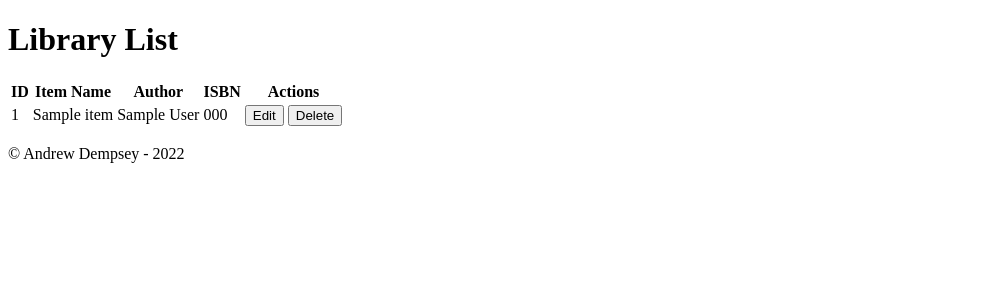
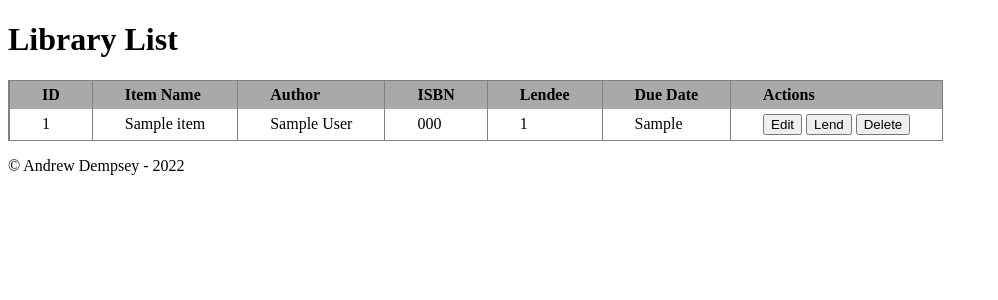
Before and after one commit to JA-Dempsey/LibraryProject, a Flask app: page / in a window 1280 px wide. Shown: the part 88-388 px from the top of the page, without its empty margins (0-998 px from the left). Run offline with Flask 2, Linux system fonts and the light colour scheme; tables that the repository leaves empty or names only in its code hold one stand-in row (values such as "Sample post"); some libraries are stand-ins or nearby versions.

Commit message:
- Added lend and modified list_view

```diff
--- a/static/main.css
+++ b/static/main.css
@@ -18,3 +18,24 @@
     text-decoration: none;
 }
 p {}
+
+tr:nth-child(even) {
+    background-color: lightgrey;
+}
+
+table {
+    border: 1px solid grey;
+}
+
+thead tr {
+    background-color: darkgrey;
+}
+
+th, td {
+    padding: 2em;
+    padding-bottom: 5px;
+    padding-top: 5px;
+    text-align: left;
+    border-left: 1px solid grey;
+    border-right: none;
+}
--- a/templates/forms/action_form.jinja
+++ b/templates/forms/action_form.jinja
@@ -1,6 +1,7 @@
 <td>
     <form action="" method="post">
-        <button name="edit" value="{{ row.0 }}">Edit</button>
-        <button name="delete" value="{{ row.0 }}">Delete</button>
+        <button name="edit" value="{{ column.0 }}">Edit</button>
+        <button name="lend" value="{{ column.0 }}">Lend</button>
+        <button name="delete" value="{{ column.0 }}">Delete</button>
     </form>
 </td>
--- a/templates/forms/add_form.jinja
+++ b/templates/forms/add_form.jinja
@@ -1,4 +1,4 @@
-<form method="post">
+<form action="/add" method="post">
     <label for="itemname">Name:</label>
     <input type="text" id="itemname" name="itemname">
     <label for="author">Author:</label>
--- a/templates/views/list_view.jinja
+++ b/templates/views/list_view.jinja
@@ -1,17 +1,23 @@
-<table>
+<table cellspacing="0">
+    <thead>
         <tr>
             <th>ID</th>
             <th>Item Name</th>
             <th>Author</th>
             <th>ISBN</th>
+            <th>Lendee</th>
+            <th>Due Date</th>
             <th>Actions</th>
         </tr>
-    {% for row in item_data %}
+    </thead>
+    {% for column in item_data %}
         <tr>
-            <td>{{ row.0 }}</td>
-            <td>{{ row.1 }}</td>
-            <td>{{ row.2 }}</td>
-            <td>{{ row.3 }}</td>
+            <td>{{ column.0 }}</td>
+            <td>{{ column.1 }}</td>
+            <td>{{ column.2 }}</td>
+            <td>{{ column.3 }}</td>
+            <td>{{ column.4 }}</td>
+            <td>{{ column.5 }}</td>
             {% include 'forms/action_form.jinja' %}
         </tr>
     {% endfor %}
```
Also changed, not shown: templates/forms/lend_form.jinja (added, +9 -0 lines), templates/lend.jinja (added, +10 -0 lines), 1 other file. Lines whose indentation alone changed are shown as unchanged.
